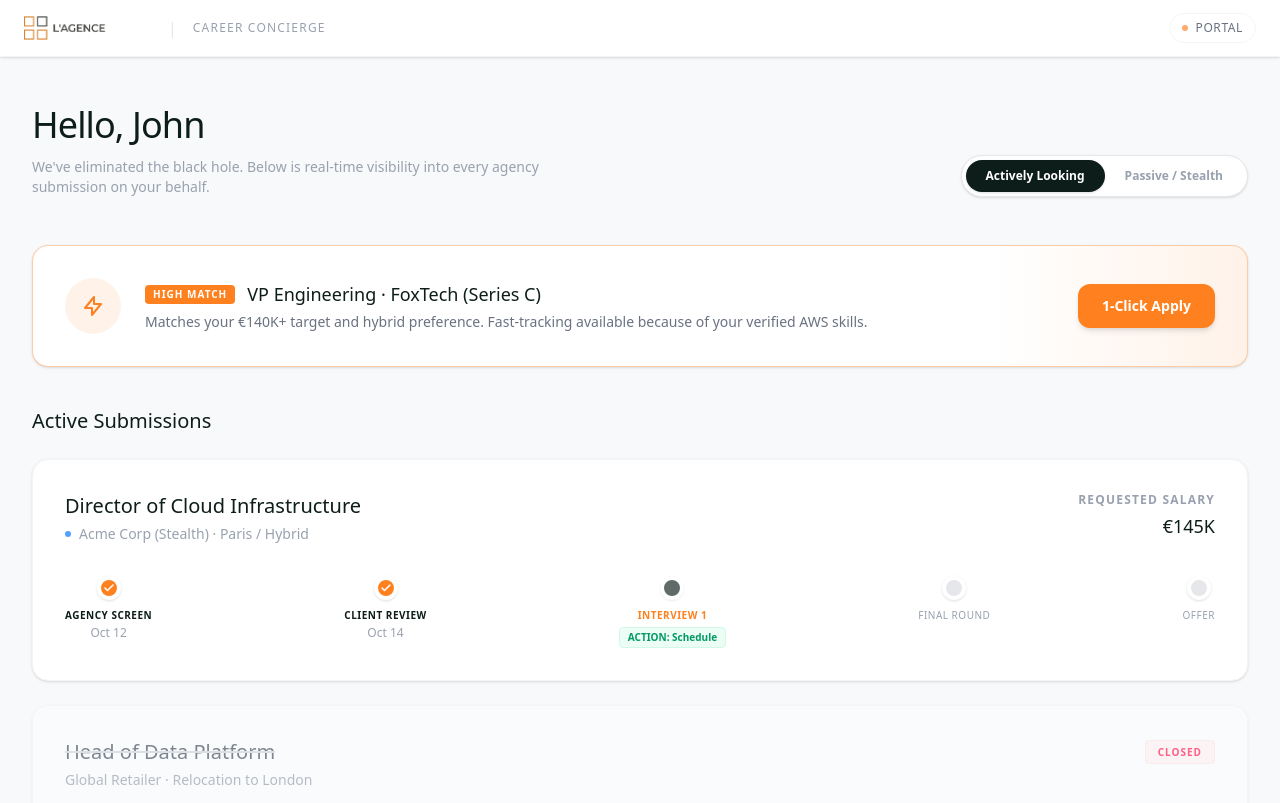
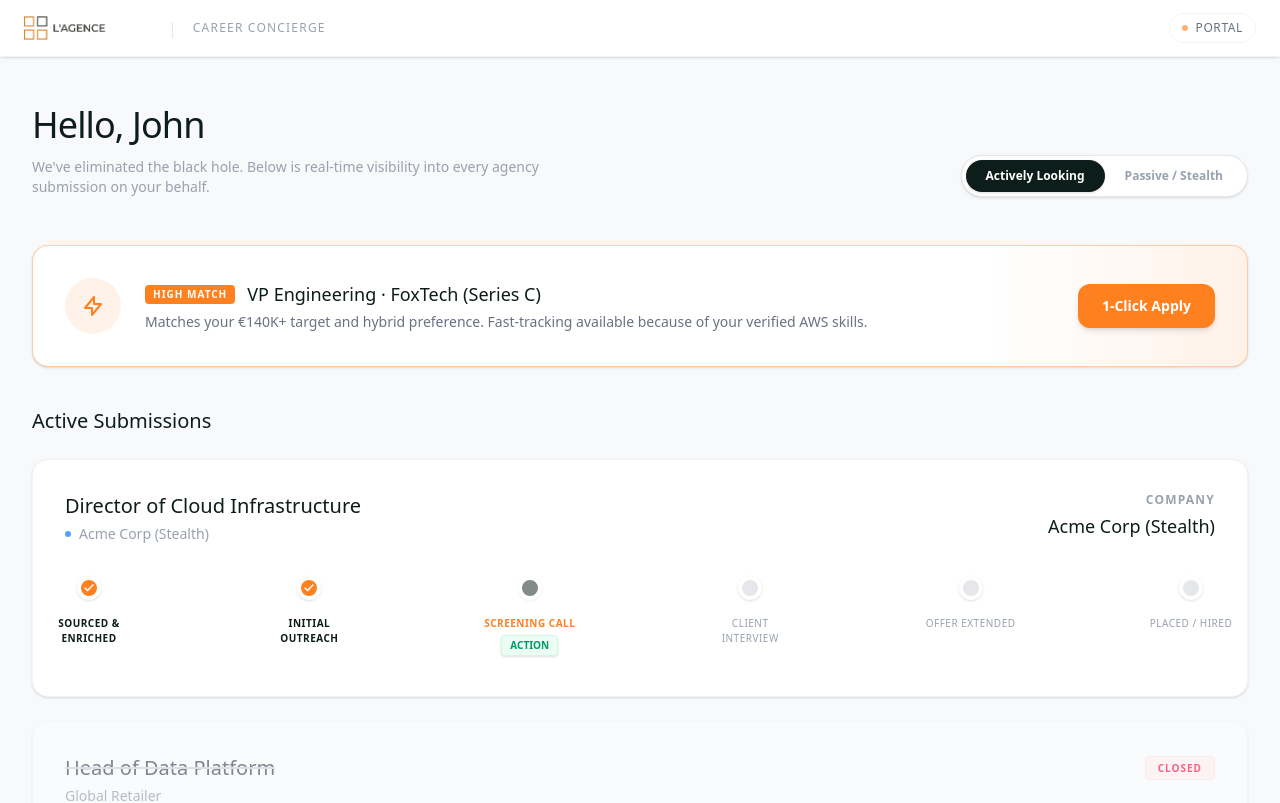
Before and after one commit to pmvinaylag/lagsite, a Next.js app: page /candidate-portal/dashboard in a window 1280 px wide. Shown: the top 803 px of the page. Built offline with nearby package versions, Linux system fonts and the light colour scheme.

Commit message:
feat: Add dynamic dashboard deals pipeline and sorting

```diff
--- a/src/app/candidate-portal/dashboard/page.tsx
+++ b/src/app/candidate-portal/dashboard/page.tsx
@@ -1,6 +1,43 @@
 import Link from 'next/link';
+import { getHubSpotDeals, HIRING_STAGES } from '@/lib/hubspot';
 
-export default function CandidateDashboard() {
+export default async function CandidateDashboard() {
+    let deals = await getHubSpotDeals(5);
+
+    // Fallback if no real live deals are fetched (e.g. absent API keys for demo mode)
+    if (deals.length === 0) {
+        deals = [
+            {
+                id: 'mock-1',
+                dealname: 'John Doe',
+                dealstage: '3242746600', // Screening Call
+                stageName: '3. Screening Call',
+                pipeline: 'default',
+                client: 'Acme Corp (Stealth)',
+                role: 'Director of Cloud Infrastructure',
+                clientSlug: 'acme-corp',
+            },
+            {
+                id: 'mock-2',
+                dealname: 'John Doe',
+                dealstage: '3242746601', // Rejected
+                stageName: '7. Rejected / Dropped',
+                pipeline: 'default',
+                client: 'Global Retailer',
+                role: 'Head of Data Platform',
+                clientSlug: 'global-retailer',
+            }
+        ];
+    }
+
+    const stagesOrder = Object.keys(HIRING_STAGES)
+        .filter(id => id !== '3242746601') // omit rejected from progress line
+        .sort((a, b) => {
+            const numA = parseInt(HIRING_STAGES[a].split('.')[0]);
+            const numB = parseInt(HIRING_STAGES[b].split('.')[0]);
+            return numA - numB;
+        });
+
     return (
         <div className="bg-[#F8F9FA] min-h-[calc(100vh-140px)]">
             <div className="max-w-screen-xl mx-auto px-8 py-12">
@@ -60,19 +97,43 @@ export default function CandidateDashboard() {
                     <h2 className="text-xl font-medium text-[var(--color-brand-dark)] mb-6">Active Submissions</h2>
 
                     <div className="grid gap-6">
-
-                        {/* Application Card 1 */}
-                        <div className="rounded-2xl border border-gray-100 bg-white shadow-sm p-8 group transition-shadow hover:shadow-md">
+                        {deals.map(deal => {
+                            const isRejected = deal.dealstage === '3242746601';
+                            if (isRejected) {
+                                return (
+                                    <div key={deal.id} className="rounded-2xl border border-gray-100 bg-white/60 shadow-sm p-8 opacity-70">
                                         <div className="flex items-start justify-between mb-8">
                                             <div>
-                                    <h3 className="text-xl font-medium text-[var(--color-brand-dark)] mb-1">Director of Cloud Infrastructure</h3>
+                                                <h3 className="text-xl font-medium text-gray-600 mb-1 line-through decoration-gray-300">{deal.role || 'Unknown Role'}</h3>
                                                 <p className="text-sm text-gray-400 font-light flex items-center gap-2">
-                                        <span className="w-1.5 h-1.5 rounded-full bg-blue-400"></span> Acme Corp (Stealth) · Paris / Hybrid
+                                                    {deal.client || 'Unknown Client'}
                                                 </p>
                                             </div>
                                             <div className="text-right">
-                                    <p className="text-xs text-gray-400 uppercase tracking-widest font-semibold mb-1">Requested Salary</p>
-                                    <p className="text-lg font-light text-[var(--color-brand-dark)]">€145K</p>
+                                                <span className="text-[10px] uppercase tracking-widest font-semibold text-rose-500 bg-rose-50 border border-rose-100 px-3 py-1 rounded">
+                                                    Closed
+                                                </span>
+                                            </div>
+                                        </div>
+                                    </div>
+                                );
+                            }
+
+                            const currentStageIndex = stagesOrder.indexOf(deal.dealstage);
+                            const completionPercentage = currentStageIndex > 0 ? (currentStageIndex / (stagesOrder.length - 1)) * 100 : 0;
+
+                            return (
+                                <div key={deal.id} className="rounded-2xl border border-gray-100 bg-white shadow-sm p-8 group transition-shadow hover:shadow-md">
+                                    <div className="flex items-start justify-between mb-8">
+                                        <div>
+                                            <h3 className="text-xl font-medium text-[var(--color-brand-dark)] mb-1">{deal.role || 'Unknown Role'}</h3>
+                                            <p className="text-sm text-gray-400 font-light flex items-center gap-2">
+                                                <span className="w-1.5 h-1.5 rounded-full bg-blue-400"></span> {deal.client || 'Confidential Client'}
+                                            </p>
+                                        </div>
+                                        <div className="text-right">
+                                            <p className="text-xs text-gray-400 uppercase tracking-widest font-semibold mb-1">Company</p>
+                                            <p className="text-lg font-light text-[var(--color-brand-dark)]">{deal.client}</p>
                                         </div>
                                     </div>
 
@@ -81,69 +142,50 @@ export default function CandidateDashboard() {
                                         {/* Track Line */}
                                         <div className="absolute top-1/2 left-0 w-full h-1 bg-gray-100 -translate-y-1/2 -z-10 rounded-full"></div>
                                         {/* Active Line */}
-                                <div className="absolute top-1/2 left-0 w-[50%] h-1 bg-[var(--color-brand-orange)] -translate-y-1/2 -z-10 rounded-full transition-all duration-1000"></div>
+                                        <div
+                                            className="absolute top-1/2 left-0 h-1 bg-[var(--color-brand-orange)] -translate-y-1/2 -z-10 rounded-full transition-all duration-1000"
+                                            style={{ width: `${completionPercentage}%` }}></div>
 
                                         <div className="flex justify-between relative">
-                                    {/* Step 1 */}
-                                    <div className="flex flex-col items-center">
+                                            {stagesOrder.map((stageId, index) => {
+                                                const isCompleted = index < currentStageIndex;
+                                                const isCurrent = index === currentStageIndex;
+                                                const isFuture = index > currentStageIndex;
+                                                const label = HIRING_STAGES[stageId].split('. ')[1];
+
+                                                return (
+                                                    <div key={stageId} className="flex flex-col items-center relative z-10 w-12">
+                                                        {isCompleted && (
                                                             <div className="w-6 h-6 rounded-full bg-[var(--color-brand-orange)] border-4 border-white shadow-sm flex items-center justify-center text-white">
                                                                 <svg className="w-3 h-3" viewBox="0 0 24 24" fill="none" stroke="currentColor" strokeWidth="3" strokeLinecap="round" strokeLinejoin="round"><path d="M20 6L9 17l-5-5" /></svg>
                                                             </div>
-                                        <span className="text-[10px] uppercase tracking-wider font-semibold text-[var(--color-brand-dark)] mt-2">Agency Screen</span>
-                                        <span className="text-xs text-gray-400 font-light mt-0.5">Oct 12</span>
-                                    </div>
-                                    {/* Step 2 */}
-                                    <div className="flex flex-col items-center">
-                                        <div className="w-6 h-6 rounded-full bg-[var(--color-brand-orange)] border-4 border-white shadow-sm flex items-center justify-center text-white">
-                                            <svg className="w-3 h-3" viewBox="0 0 24 24" fill="none" stroke="currentColor" strokeWidth="3" strokeLinecap="round" strokeLinejoin="round"><path d="M20 6L9 17l-5-5" /></svg>
-                                        </div>
-                                        <span className="text-[10px] uppercase tracking-wider font-semibold text-[var(--color-brand-dark)] mt-2">Client Review</span>
-                                        <span className="text-xs text-gray-400 font-light mt-0.5">Oct 14</span>
-                                    </div>
-                                    {/* Step 3 (Current) */}
-                                    <div className="flex flex-col items-center">
+                                                        )}
+                                                        {isCurrent && (
                                                             <div className="w-6 h-6 rounded-full bg-[var(--color-brand-dark)] border-4 border-white shadow-sm flex items-center justify-center animate-pulse"></div>
-                                        <span className="text-[10px] uppercase tracking-wider font-bold text-[var(--color-brand-orange)] mt-2">Interview 1</span>
-                                        <span className="text-[10px] text-emerald-600 font-bold bg-emerald-50 px-2 py-0.5 rounded mt-1 border border-emerald-100 cursor-pointer hover:bg-emerald-100 transition-colors">
-                                            ACTION: Schedule
+                                                        )}
+                                                        {isFuture && (
+                                                            <div className="w-6 h-6 rounded-full bg-gray-200 border-4 border-white shadow-sm"></div>
+                                                        )}
+                                                        <div className="absolute top-8 w-24 left-1/2 -translate-x-1/2 flex flex-col items-center">
+                                                            <span className={`text-[10px] uppercase tracking-wider mt-2 text-center block ${isCurrent ? 'text-[var(--color-brand-orange)] font-bold' : isCompleted ? 'text-[var(--color-brand-dark)] font-semibold' : 'text-gray-400 font-medium'}`}>
+                                                                {label}
                                                             </span>
-                                    </div>
-                                    {/* Step 4 */}
-                                    <div className="flex flex-col items-center">
-                                        <div className="w-6 h-6 rounded-full bg-gray-200 border-4 border-white shadow-sm"></div>
-                                        <span className="text-[10px] uppercase tracking-wider font-medium text-gray-400 mt-2">Final Round</span>
-                                    </div>
-                                    {/* Step 5 */}
-                                    <div className="flex flex-col items-center">
-                                        <div className="w-6 h-6 rounded-full bg-gray-200 border-4 border-white shadow-sm"></div>
-                                        <span className="text-[10px] uppercase tracking-wider font-medium text-gray-400 mt-2">Offer</span>
+                                                            {isCurrent && (
+                                                                <span className="text-[10px] text-emerald-600 font-bold bg-emerald-50 px-2 py-0.5 rounded mt-1 border border-emerald-100 shadow-sm">
+                                                                    ACTION
+                                                                </span>
+                                                            )}
                                                         </div>
                                                     </div>
+                                                );
+                                            })}
+                                        </div>
+                                        {/* Padding to account for absolute positioned labels below */}
+                                        <div className="h-16"></div>
                                     </div>
                                 </div>
-
-                        {/* Application Card 2 (Passed) */}
-                        <div className="rounded-2xl border border-gray-100 bg-white/60 shadow-sm p-8 opacity-70">
-                            <div className="flex items-start justify-between mb-8">
-                                <div>
-                                    <h3 className="text-xl font-medium text-gray-600 mb-1 line-through decoration-gray-300">Head of Data Platform</h3>
-                                    <p className="text-sm text-gray-400 font-light flex items-center gap-2">
-                                        Global Retailer · Relocation to London
-                                    </p>
-                                </div>
-                                <div className="text-right">
-                                    <span className="text-[10px] uppercase tracking-widest font-semibold text-rose-500 bg-rose-50 border border-rose-100 px-3 py-1 rounded">
-                                        Closed
-                                    </span>
-                                </div>
-                            </div>
-
-                            <div className="bg-gray-50 rounded-xl p-4 border border-gray-100 text-sm font-light text-gray-500">
-                                <span className="font-semibold text-gray-700">Client Feedback: </span>
-                                "Extremely strong cultural fit, but ultimately chose a candidate with explicit experience in high-frequency trading platforms. We want them in our talent pool for future architecture roles."
-                            </div>
-                        </div>
-
+                            );
+                        })}
                     </div>
                 </div>
 
```
Lines whose indentation alone changed are shown as unchanged.
